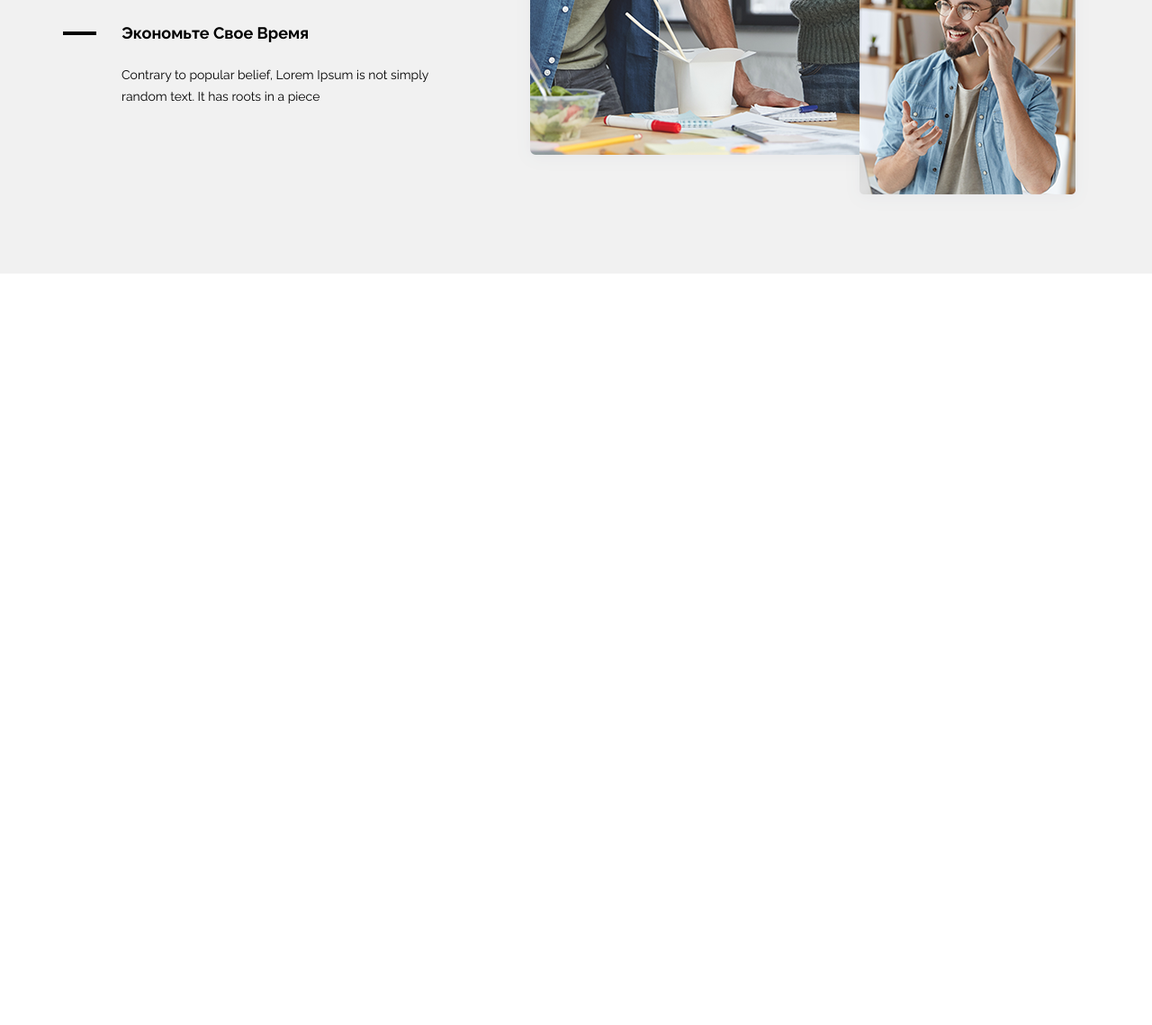
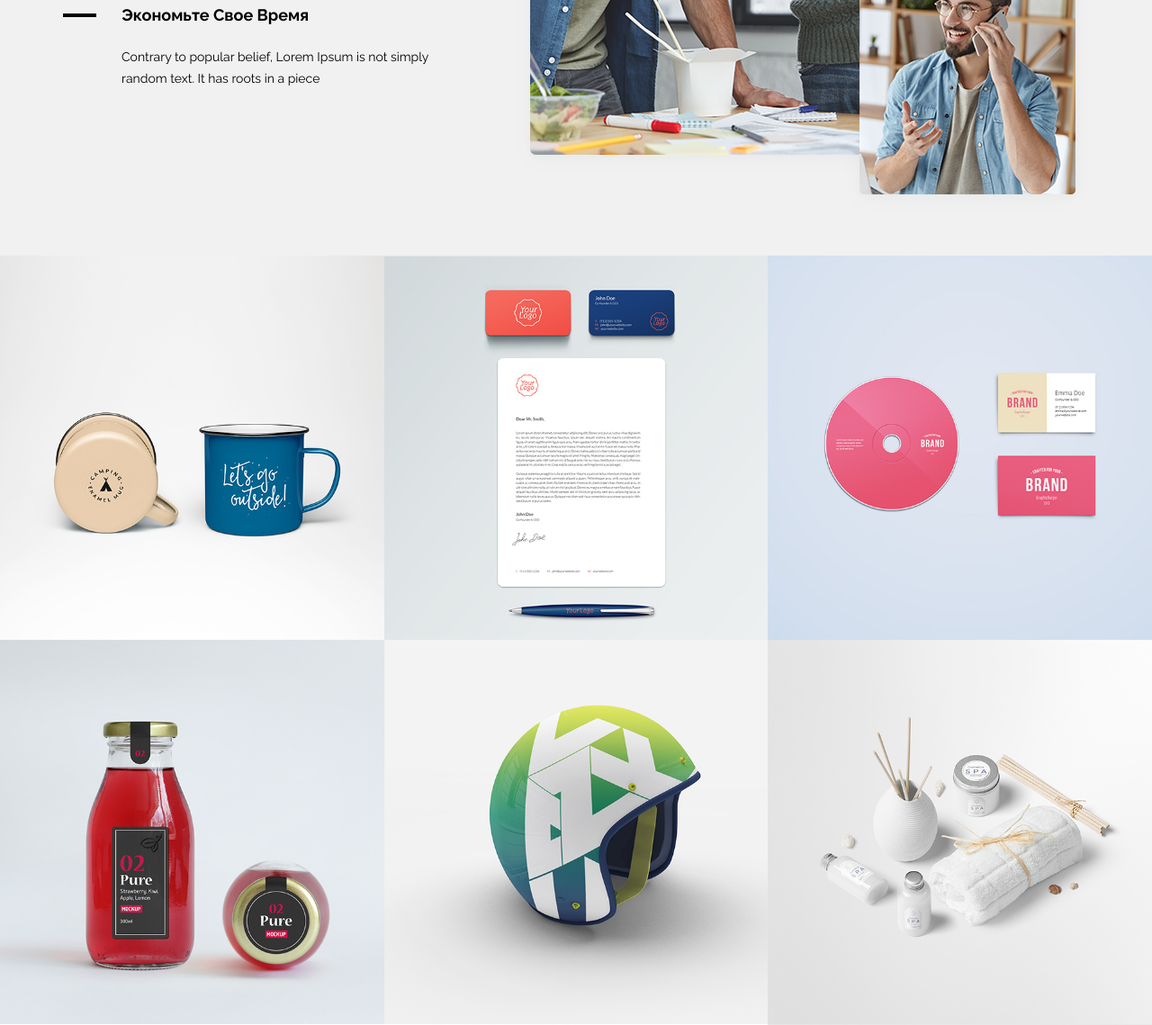
Before and after one commit to Saturdayin/Kalvin, a website: page app/index.html in a window 1280 px wide. Shown: the part 1763-2902 px from the top of the page at 90% size. Before the commit the page ends 2067 px from the top, so only its background shows below. Drawn offline with nearby package versions, Linux system fonts and the light colour scheme.

Commit message:
added works

```diff
--- a/app/index.html
+++ b/app/index.html
@@ -154,6 +154,44 @@
         </div>
     </section>
 
+    <section class="works">
+
+        <div class="works__inner">
+            <div class="works__item">
+                <a href="#">
+                    <img src="images/work-1.jpg" alt="">
+                </a>
+            </div>
+            <div class="works__item">
+                <a href="#">
+                    <img src="images/work-2.jpg" alt="">
+                </a>
+            </div>
+            <div class="works__item">
+                <a href="#">
+                    <img src="images/work-3.jpg" alt="">
+                </a>
+            </div>
+            <div class="works__item">
+                <a href="#">
+                    <img src="images/work-4.jpg" alt="">
+                </a>
+            </div>
+            <div class="works__item">
+                <a href="#">
+                    <img src="images/work-5.jpg" alt="">
+                </a>
+            </div>
+            <div class="works__item">
+                <a href="#">
+                    <img src="images/work-6.jpg" alt="">
+                </a>
+            </div>
+        </div>
+
+
+    </section>
+
     <script src="https://ajax.googleapis.com/ajax/libs/jquery/3.5.1/jquery.min.js"></script>
     <script src="js/libs.min.js"></script>
     <script src="js/main.js"></script>
--- a/app/scss/style.scss
+++ b/app/scss/style.scss
@@ -32,6 +32,8 @@ h1,h2,h3,h4,h5,h6{
     padding: 0;
 
 }
+
+
 .header{
     background-color: #f1f1f1;
     padding-top: 50px;
@@ -85,6 +87,9 @@ h1,h2,h3,h4,h5,h6{
         margin-bottom: 20px;
     }
 }
+
+
+
 .services{
     margin-bottom: 100px;
     &__title{
@@ -120,6 +125,8 @@ h1,h2,h3,h4,h5,h6{
         }
     }
 }
+
+
 .advantages{
     background-color: #f1f1f1;
     padding-top: 80px 0px 130px 0px;
@@ -154,7 +161,7 @@ h1,h2,h3,h4,h5,h6{
             font-weight: 700;
             color: #000;
             margin-bottom: 20px;
-            margin-top: 40px;
+            margin-top: 30px;
             position: relative;
             padding: 0px 10px 0px 65px;
             span{
@@ -196,3 +203,27 @@ h1,h2,h3,h4,h5,h6{
     }
 
 }
+
+
+.works{
+
+    &__inner{
+        display: grid;
+        grid-template-columns: repeat(3, 1fr);
+        grid-auto-rows: repeat(2, 1fr);
+
+    }
+    &__item{
+
+        a{
+            display: block;
+            line-height: 0px;
+        }
+        img{
+            max-width: 100%;
+            // background-position: top center;
+            // background-repeat: no-repeat;
+            // background-size: cover;
+        }
+    }
+}
```
Also changed, not shown: app/css/style.min.css, app/images/work-1.jpg (added), app/images/work-2.jpg (added), app/images/work-3.jpg (added), app/images/work-4.jpg (added), app/images/work-5.jpg (added), app/images/work-6.jpg (added).
